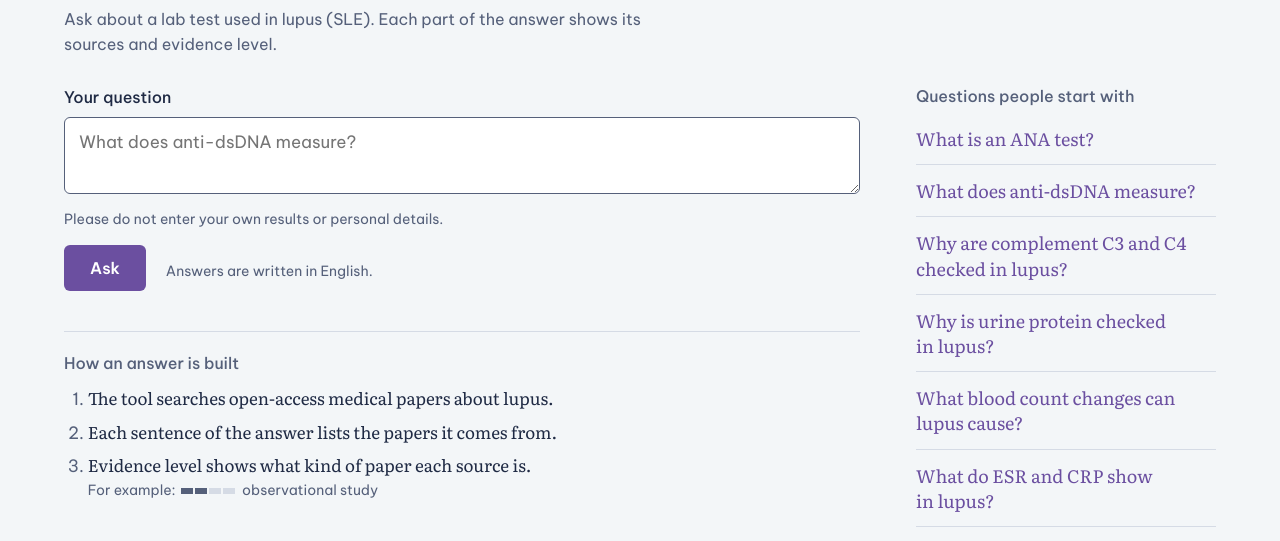
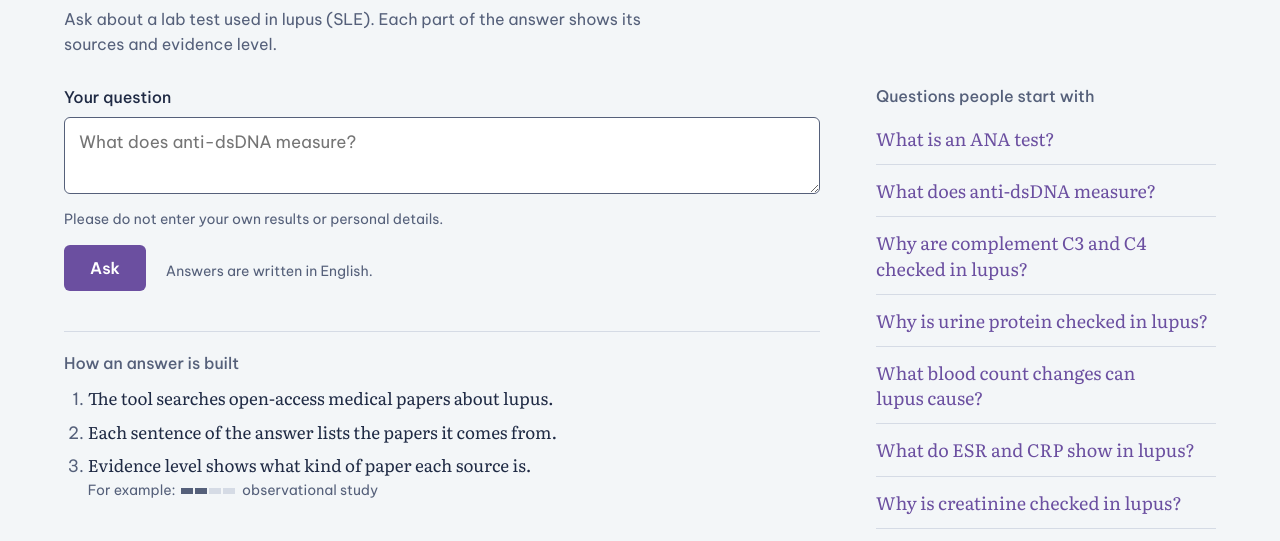
Before and after one commit to tuyetngan0518-cloud/lupuslabbuddy, a website with bundled scripts: page public/index.html in a window 1280 px wide. Shown: the part 259-800 px from the top of the page. Built offline with nearby package versions, Linux system fonts and the light colour scheme.

Commit message:
Widen the starter column so the Vietnamese heading fits on one line
Co-Authored-By: Claude Opus 5.5 <noreply@anthropic.com>

```diff
--- a/public/styles.css
+++ b/public/styles.css
@@ -187,7 +187,7 @@ main {
 
   .ask-layout {
     display: grid;
-    grid-template-columns: minmax(0, calc(var(--measure) + var(--margin-col) + 96px)) 300px;
+    grid-template-columns: minmax(0, calc(var(--measure) + var(--margin-col) + 96px)) 340px;
     gap: 56px;
     align-items: start;
   }
@@ -486,6 +486,8 @@ textarea {
   font: 500 1rem/1.4 var(--ui);
   color: var(--graphite);
   margin: 0;
+  /* Fill the line instead of splitting into two short, equal lines. */
+  text-wrap: wrap;
 }
 
 .starters ul {
```
